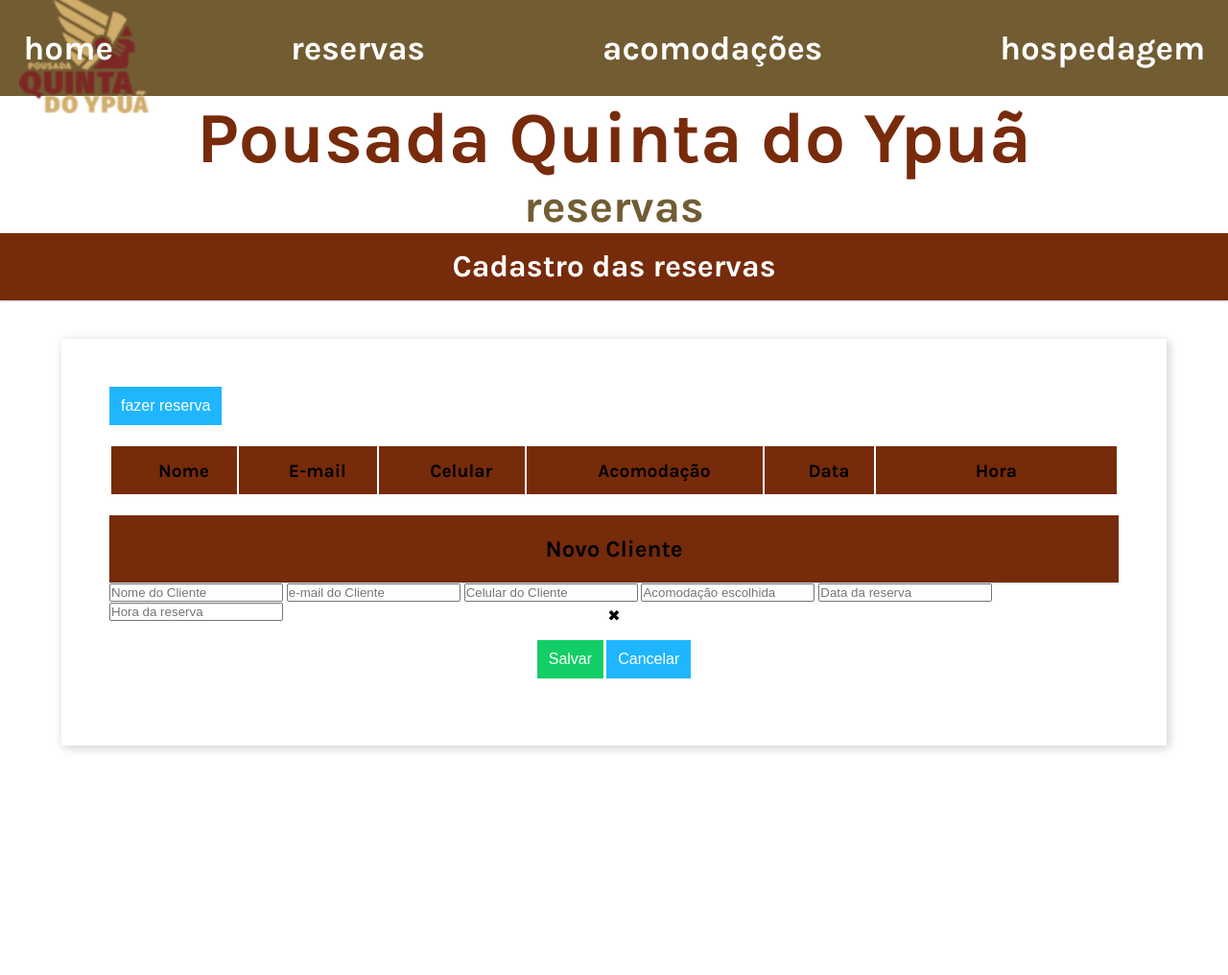
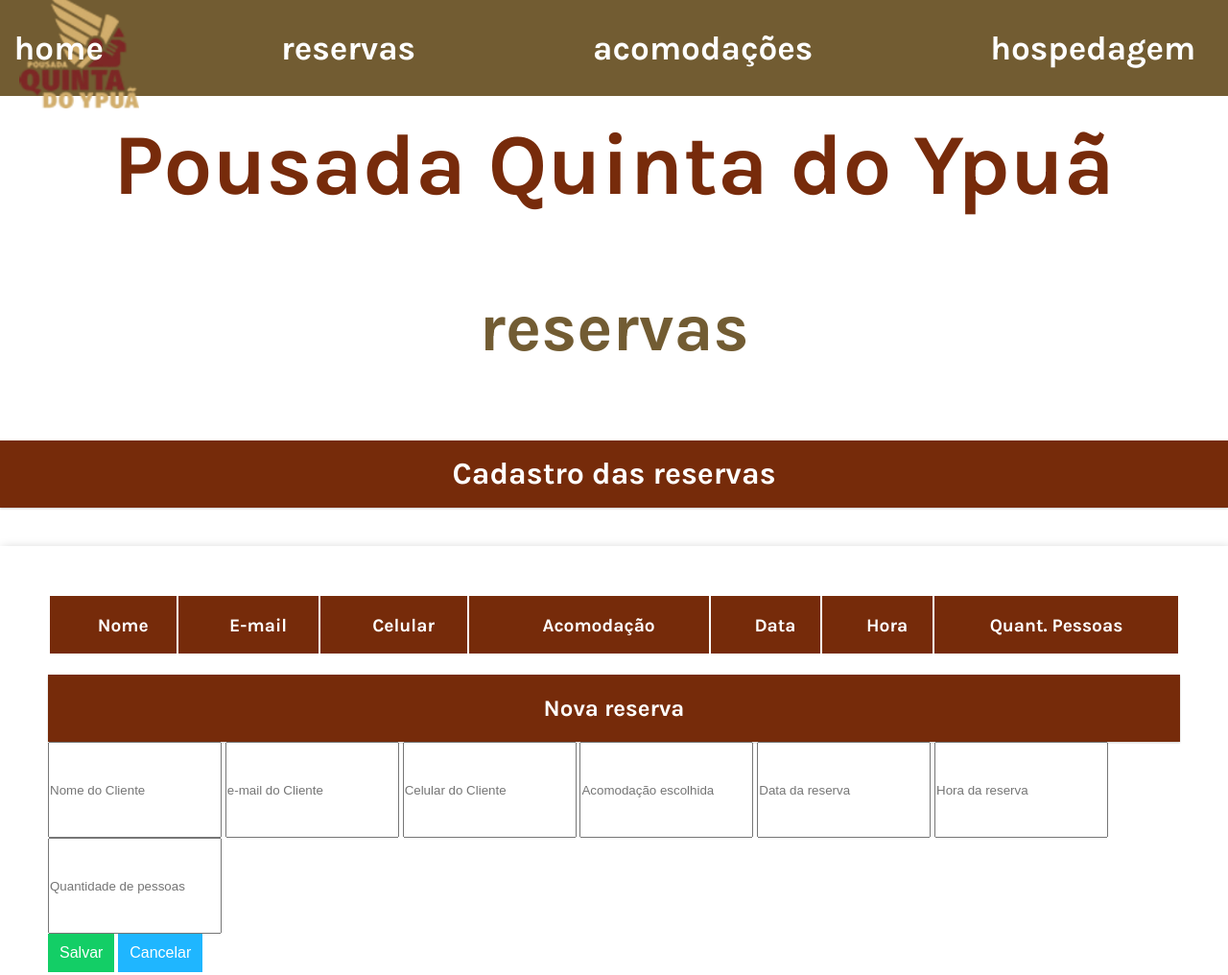
Before and after one commit to juliagds/projetoIntegrador, a plain HTML site: page projetoIntegrador/pages/reservas.html in a window 1280 px wide. Shown: the top 1016 px of the page at 96% size. Before the commit the page ends 817 px from the top, so only its background shows below. Drawn offline with Linux system fonts and the light colour scheme; files that its build step writes are made by us from their sources.

Commit message:
pagina de reservas feita

```diff
--- a/projetoIntegrador/css/button.css
+++ b/projetoIntegrador/css/button.css
@@ -38,7 +38,7 @@ button.red{
     }
     .button.mobile::before{
         content: "+";
-        color:black;
+        color:white;
         font-size:2rem;
         width:100%;
         height:100%;
--- a/projetoIntegrador/css/modal.css
+++ b/projetoIntegrador/css/modal.css
@@ -2,13 +2,6 @@
     padding: 0;
     margin: 0;
     box-sizing: border-box;
-}
-
-:root{
-    --primary-color: #FFBA00;
-    --secundary-color: #FFF1CC;
-    --shadow-color: #CCC;
-    --text-color: #FFF;
 }
 
 body{
@@ -19,20 +12,36 @@ body{
     position:relative;
 }
 
-header{
-    background-color: var(--primary-color);
+.header{
     height: 70px;
     text-align: center;
     line-height: 70px;
     box-shadow: 0 1px 2px var(--shadow-color);
 }
 
+.modal-header{
+    color: white;
+}
+
+.modal-form{
+    color: white;
+}
+
+.modal-field{
+    height: 100px;
+
+}
+
+.topicos{
+    color: white;
+}
+
 .header-title{
-    color: black;
+    color: white;
     font-size: 2rem;
 }
 
-main{
+.main{
     flex-grow: 1;
     display: flex;
     flex-direction: column;
@@ -44,7 +53,7 @@ main{
     gap: 100px;
 }
 
-footer{
+.footer{
     width:100;
     text-align: center;
     font-weight: 200;
@@ -53,7 +62,7 @@ footer{
 }
 
 @media (max-width:480px){
-    header{
+    .header{
         position:fixed;
         width:100%;
     }
@@ -61,7 +70,7 @@ footer{
         font-size: 1.5rem;
     }
 
-    main{
+    .main{
         padding: 0;
         margin: 20px 0 0 0;
         width:100%;
--- a/projetoIntegrador/css/records.css
+++ b/projetoIntegrador/css/records.css
@@ -3,17 +3,18 @@
     user-select: none;
     text-align: center;
     font-size: 20px;
+    gap: 50px,
 }
 
 .records th{
-    height: 50px;
+    height: 60px;
     background-color: var(--primary-color);
     padding-left: 20px;
     font-size: 1.2rem;
 }
 
 .records td{
-    height: 50px;
+    height: 60px;
     padding-left: 20px;
 }
 
--- a/projetoIntegrador/css/style.css
+++ b/projetoIntegrador/css/style.css
@@ -3,8 +3,9 @@ body{
 }
 
 .logo{
-    height: 135px;
+    height: 125px;
     width: 100%;
+    display: flex;
 }
 
 nav{
@@ -20,9 +21,10 @@ nav{
     color: white;
     font-size: 35px;
     font-family: Avantgarde, TeX Gyre Adventor, URW Gothic L,  ;
-    transition: 0.50s;
     justify-content: space-around;
     width: 100%;
+    display: flex;
+
 }
 
 .nav-links{
@@ -33,11 +35,14 @@ nav{
     justify-content: center;
     width: 100%;
 
+
 }
-article{
+.titulo-pousada{
     text-align: center;
-    font-size: 50px;
+    font-size: 45px;
     color: rgba(116, 39, 6, 0.981);
+    font-family: Avantgarde, TeX Gyre Adventor, URW Gothic L,  ;
+    font-weight: bold;
 }
 .navbar{
     display: flex;
@@ -45,6 +50,7 @@ article{
     background-color: rgba(85, 58, 8, 0.826);
     height: 100px;
     width: 100%;
+
 }
 
 
@@ -61,7 +67,7 @@ article{
 
 /* PAGINA FUNCIONÁRIOS */
 .titulo-func{
-    font-size: 40px;
+    font-size: 45px;
     color:  rgba(85, 58, 8, 0.826);
     display: flex;
     justify-content: center;
@@ -70,7 +76,7 @@ article{
 }
 
 .preencherFunc{
-    font-size: 25px;
+    font-size: 30px;
     justify-content: center;
     text-align: center;
     color: rgba(116, 39, 6, 0.981);
@@ -81,7 +87,7 @@ article{
 
 /* PAGINA RESERVAS */
 .reservaSolic{
-    font-size: 40px;
+    font-size: 60px;
     color:  rgba(85, 58, 8, 0.826);
     display: flex;
     justify-content: center;
@@ -95,7 +101,7 @@ article{
 }
 
 body{
-    min-height: 100vh;
+    height: 100px;
     display: flex;
     flex-direction: column;
     font-family: 'karla', sans-serif;
@@ -120,7 +126,7 @@ main{
     display: flex;
     flex-direction: column;
     align-items: flex-start;
-    width: 90%;
+    width: 100%;
     margin: 5vh auto;
     padding: 50px;
     box-shadow: 2px 2px 10px var(--shadow-color);
--- a/projetoIntegrador/main.js
+++ b/projetoIntegrador/main.js
@@ -54,7 +54,8 @@ const saveClient = () => {
             celular: document.getElementById('celular').value,
             acomodação: document.getElementById('acomodação').value,
             data: document.getElementById('data').value,
-            hora: document.getElementById('hora').value
+            hora: document.getElementById('hora').value,
+            pessoas: document.getElementById('pessoas').value
         }
         const index = document.getElementById('nome').dataset.index
         if (index == 'new') {
@@ -78,6 +79,7 @@ const createRow = (client, index) => {
         <td>${client.acomodação}</td>
         <td>${client.data}</td>
         <td>${client.hora}</td>
+        <td>${client.pessoas}</td>
         <td>
             <button type="button" class="button green" id="edit-${index}">Editar</button>
             <button type="button" class="button red" id="delete-${index}" >Excluir</button>
@@ -104,6 +106,7 @@ const fillFields = (client) => {
     document.getElementById('acomodação').value = client.acomodação
     document.getElementById('data').value = client.data
     document.getElementById('hora').value = client.hora
+    document.getElementById('pessoas').value = client.pessoas
     document.getElementById('nome').dataset.index = client.index
 }
 
@@ -136,8 +139,6 @@ const editDelete = (event) => {
 updateTable()
 
 // Eventos
-document.getElementById('cadastrarCliente')
-    .addEventListener('click', openModal)
 
 document.getElementById('modalClose')
     .addEventListener('click', closeModal)
--- a/projetoIntegrador/pages/reservas.html
+++ b/projetoIntegrador/pages/reservas.html
@@ -7,9 +7,9 @@
     <title>Pousada Quinta do Ypuã</title>
     <link rel="preconnect" href="https://fonts.gstatic.com">
     <link href="https://fonts.googleapis.com/css2?family=Karla:ital,wght@0,400;0,700;1,200;1,800&display=swap" rel="stylesheet">
-    <link rel="stylesheet" href="css/button.css">
-    <link rel="stylesheet" href="css/records.css">
-    <link rel="stylesheet" href="css/modal.css">
+    <link rel="stylesheet" href="../css/button.css">
+    <link rel="stylesheet" href="../css/modal.css">
+    <link rel="stylesheet" href="../css/records.css">
     <link rel="stylesheet" href="../css/style.css">
 
 </head>
@@ -27,15 +27,20 @@
         <a class="link" href="./funcionarios.html">login</a>
         </ul>
     </nav>
+    <br>
+        <div class="titulo-pousada">
+            <h1>Pousada Quinta do Ypuã</h1>
+        </div>
 
-        <article>
-            <h1>Pousada Quinta do Ypuã</h1>
-        </article>
+        <br><br>
+        <br><br>
+
         <div class="reservaSolic">
             <h3>reservas</h3>
         </div>
 
-
+        <br><br>
+        <br><br>
 
 
 
@@ -44,16 +49,16 @@
         <h1 class="header-title">Cadastro das reservas</h1>
     </header>
     <main>
-        <button type="button" class="button blue mobile" id="cadastrarCliente">fazer reserva</button>
         <table id="tableClient" class="records">
             <thead>
-                <tr>
+                <tr class="topicos">
                     <th>Nome</th>
                     <th>E-mail</th>
                     <th>Celular</th>
                     <th>Acomodação</th>
                     <th>Data</th>
                     <th>Hora</th>
+                    <th>Quant. Pessoas</th>
                 </tr>
             </thead>
             <tbody>
@@ -63,7 +68,7 @@
         <div class="modal" id="modal">
             <div class="modal-content">
                 <header class="modal-header">
-                    <h2>Novo Cliente</h2>
+                    <h2>Nova reserva</h2>
                     <span class="modal-close" id="modalClose">&#10006;</span>
                 </header>
                 <form id="form" class="modal-form">
@@ -74,6 +79,7 @@
                     <input type="text" id="acomodação" class="modal-field" placeholder="Acomodação escolhida" required>
                     <input type="text" id="data" class="modal-field" placeholder="Data da reserva" required>
                     <input type="text" id="hora" class="modal-field" placeholder="Hora da reserva" required>
+                    <input type="text" id="pessoas" class="modal-field" placeholder="Quantidade de pessoas" required>
 
                 </form>
                 <footer class="modal-footer">
```
Also changed, not shown: projetoIntegrador/index.html (+4 -2 lines), projetoIntegrador/index.js (+43 -0 lines), projetoIntegrador/pages/acomodacoes.html (+3 -2 lines), projetoIntegrador/pages/funcionarios.html (+8 -13 lines), projetoIntegrador/pages/hospedagem.html (+3 -3 lines).
